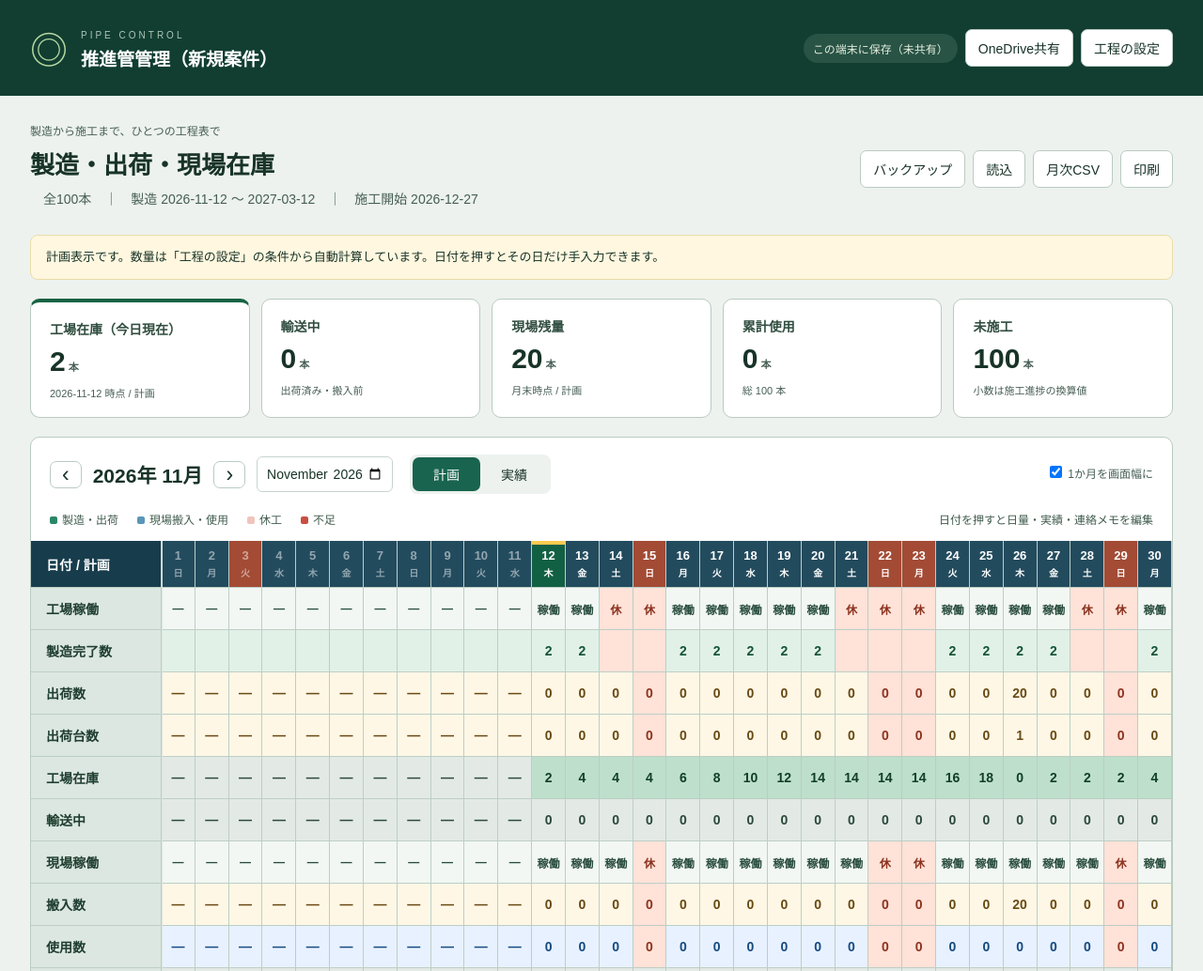
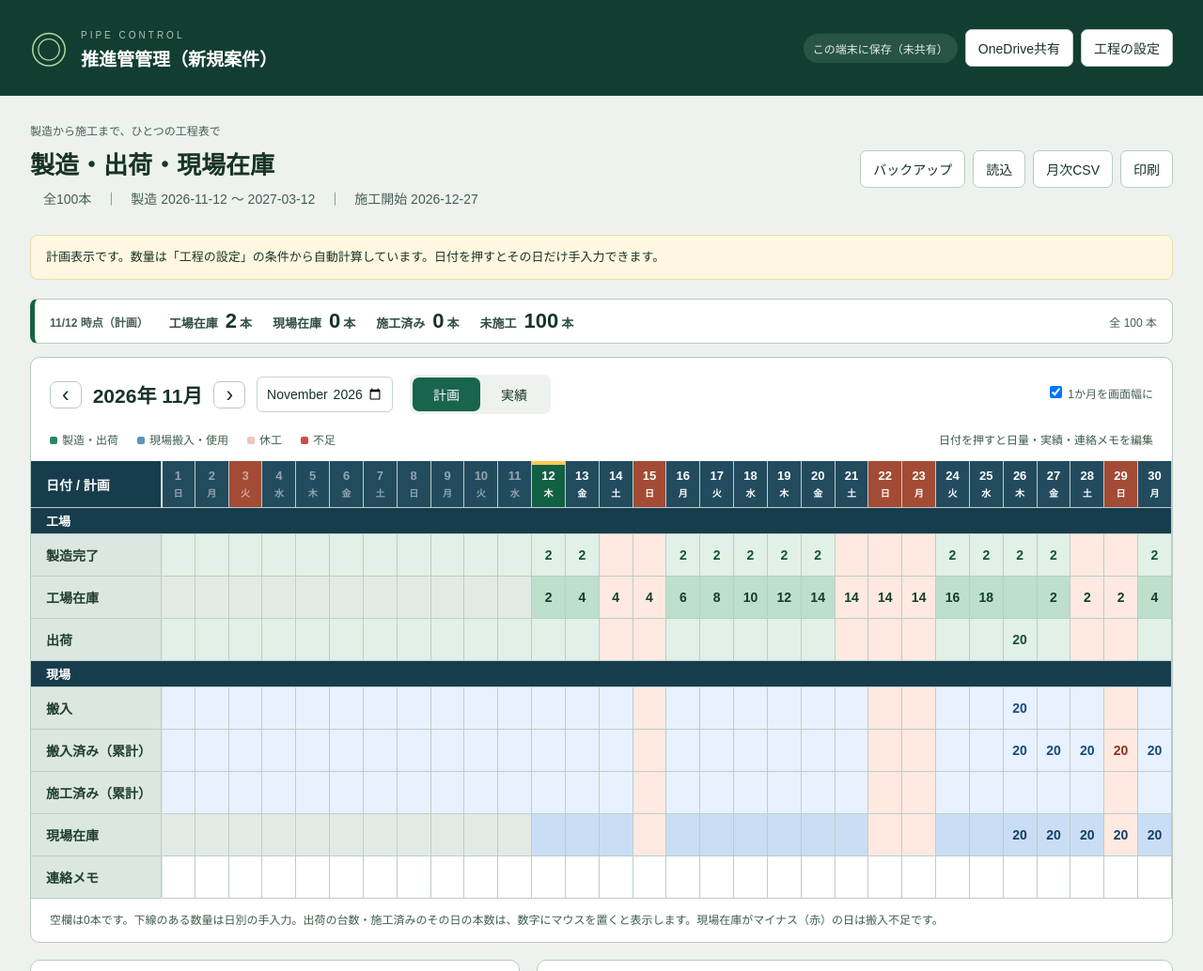
Before and after one commit to kkodin/suishinkan-zaiko, a plain HTML site: page index.html in a window 1280 px wide. Shown: the top 1034 px of the page at 94% size. Drawn offline with Linux system fonts and the light colour scheme.

Commit message:
表示をシンプルに：本日時点の要約を1行に、表を工場／現場に分割、不要な0を非表示
- 5枚のカードを「本日時点：工場在庫・現場在庫・施工済み・未施工」の1行バーに集約（輸送中は1本以上のときだけ表示）
- 表を「工場（製造完了・工場在庫・出荷）」「現場（搬入・搬入済み累計・施工済み累計・現場在庫）」に分割
- 稼働／休の行・出荷台数・輸送中・使用数の行を削除（台数とその日の施工本数はマウスを置くと表示）
- 出荷・搬入・製造などの0を空欄にし、現場在庫の0は施工期間中の稼働日だけ表示

Co-Authored-By: Claude Opus 5.5 <noreply@anthropic.com>
Claude-Session: https://claude.ai/code/session_01YGKaBDBjAZi5gmQd61NHfK

```diff
--- a/app.js
+++ b/app.js
@@ -28,14 +28,34 @@
  $('initialStockText').textContent='開始前の工場在庫 '+fmt(settings.initialFactory)+'本を加算しています。例：初日の製造2本・出荷0本なら、工場在庫は'+fmt(settings.initialFactory+2)+'本です。製造開始時点の在庫がない場合は0本に修正してください。';
  const today=new Intl.DateTimeFormat('sv-SE',{timeZone:'Asia/Tokyo'}).format(new Date());
  const factoryAsOfToday=rows.findLast(r=>r.date<=today)?.factory??settings.initialFactory;
- if(end){const cards=[['工場在庫（今日現在）',factoryAsOfToday,today+' 時点 / '+modeLabel()],['輸送中',end.transit,'出荷済み・搬入前'],['現場残量',end.site,'月末時点 / '+modeLabel()],['累計使用',end.used,'総 '+fmt(settings.total)+' 本'],['未施工',end.remaining,'小数は施工進捗の換算値']];$('cards').innerHTML=cards.map(([l,v,n])=>'<article class="card '+(v<0?'negative':'')+'"><span class="label">'+l+'</span><strong>'+fmt(v)+'<small> 本</small></strong><small>'+n+'</small></article>').join('');}
+ {const t=rows.findLast(r=>r.date<=today),v=t?{factory:t.factory,transit:t.transit,site:t.site,used:t.used,remaining:t.remaining}:{factory:settings.initialFactory,transit:0,site:settings.initialSite,used:settings.initialUsed,remaining:round2(settings.total-settings.initialUsed)};
+  const items=[['工場在庫',v.factory],...(v.transit>0?[['輸送中',v.transit]]:[]),['現場在庫',v.site],['施工済み',v.used],['未施工',v.remaining]];
+  $('cards').innerHTML='<div class="todayBar"><span class="todayLabel">'+today.slice(5).replace('-','/')+' 時点（'+modeLabel()+'）</span>'+items.map(([l,n])=>'<span class="todayItem'+(n<0?' negative':'')+'">'+l+'<b>'+fmt(n)+'</b>本</span>').join('')+'<span class="todayTotal">全 '+fmt(settings.total)+' 本</span></div>';}
  const year=+month.slice(0,4),mon=+month.slice(5),days=new Date(Date.UTC(year,mon,0)).getUTCDate(),dates=Array.from({length:days},(_,i)=>month+'-'+String(i+1).padStart(2,'0')),map=new Map(shown.map(r=>[r.date,r]));
  let html='<thead><tr><th>日付 / '+modeLabel()+'</th>'+dates.map(d=>{let r=map.get(d),off=r?.offSite||E.holidays[d];return '<th class="'+(off?'off ':'')+(d===today?'today':'')+'" title="'+esc(off||'')+'"><button data-date="'+d+'" '+(!r?'disabled':'')+'>'+Number(d.slice(8))+'<small>'+'日月火水木金土'[E.date(d).getUTCDay()]+'</small></button></th>';}).join('')+'</tr></thead><tbody>';
- const metrics=[['工場稼働','offFactory','calendarStatus'],['製造完了数','production','factory'],['出荷数','shipment','transport'],['出荷台数','trucks','transport'],['工場在庫','factory','balance'],['輸送中','transit','balance'],['現場稼働','offSite','calendarStatus'],['搬入数','arrival','transport'],['使用数','usage','site'],['累計使用','used','balance'],['現場残量','site','balance'],['未施工','remaining','balance'],['連絡メモ','note','note']];
- for(const [label,key,kind] of metrics){html+='<tr class="'+kind+'"><th>'+label+'</th>';for(const d of dates){const r=map.get(d);if(!r){html+='<td>'+(key==='production'?'':'—')+'</td>';continue;}const o=records[d]?.[mode]||{};let value=r[key],text=kind==='calendarStatus'?(value?'休':'稼働'):key==='note'?(value||''):fmt(value);if(mode==='actual'&&['production','shipment','arrival','usage','trucks'].includes(key)&&!r.recorded)text='—';if(key==='production'&&(value===0||(mode==='actual'&&!r.recorded)))text='';const warning=['factory','transit','site','remaining'].includes(key)&&value<0;const off=kind==='factory'?r.offFactory:kind==='transport'?r.offTransport:kind==='site'?r.offSite:kind==='calendarStatus'?value:'';const title=key==='factory'?'開始前 '+fmt(settings.initialFactory)+' ＋ 累計製造 '+fmt(r.manufactured)+' − 累計出荷 '+fmt(r.shipped)+' ＝ '+fmt(r.factory)+'本':key==='usage'?r.types.map(t=>t.name+' '+fmt(t.n)+'本').join(' / '):key==='note'?r.note:kind==='calendarStatus'?value||'稼働日':off||'';
- html+='<td class="'+key+' '+(warning?'bad ':'')+(off?'off ':'')+(Object.hasOwn(o,key)?'override':'')+'" title="'+esc(title)+'">'+esc(text)+'</td>'; }html+='</tr>';}
+ const metrics=[['工場','','section'],['製造完了','production','factory'],['工場在庫','factory','balance'],['出荷','shipment','factory'],['現場','','section'],['搬入','arrival','site'],['搬入済み（累計）','arrived','site'],['施工済み（累計）','used','site'],['現場在庫','site','balance'],['連絡メモ','note','note']];
+ const siteSec=new Set(['arrival','arrived','used','site']),doneDay=rows.find(r=>r.used>=settings.total-1e-9)?.date||'9999';
+ for(const [label,key,kind] of metrics){
+  if(kind==='section'){html+='<tr class="sectionRow"><th colspan="'+(dates.length+1)+'">'+label+'</th></tr>';continue;}
+  html+='<tr class="'+kind+'"><th>'+label+'</th>';
+  for(const d of dates){const r=map.get(d);if(!r){html+='<td></td>';continue;}
+   const o=records[d]?.[mode]||{},value=r[key],noActual=mode==='actual'&&!r.recorded;let text;
+   if(key==='note')text=value||'';
+   else if(['production','shipment','arrival'].includes(key))text=(value===0||noActual)?'':fmt(value);
+   else if(key==='arrived'||key==='used')text=value===0?'':fmt(value);
+   else if(key==='factory')text=value===0?'':fmt(value);
+   else if(key==='site')text=(value===0&&!(d>=settings.siteStart&&d<=doneDay&&!r.offSite))?'':fmt(value);
+   else text=fmt(value);
+   const warning=['factory','site'].includes(key)&&value<0;
+   const off=siteSec.has(key)?r.offSite:key==='note'?'':r.offFactory;
+   const title=key==='factory'?'開始前 '+fmt(settings.initialFactory)+' ＋ 累計製造 '+fmt(r.manufactured)+' − 累計出荷 '+fmt(r.shipped)+' ＝ '+fmt(r.factory)+'本'
+    :key==='shipment'?(r.shipment?r.trucks+'台'+(r.transit>0?'／輸送中 '+fmt(r.transit)+'本':''):'')
+    :key==='used'?(r.usage?'この日の施工 '+fmt(r.usage)+'本（'+r.types.map(t=>t.name+' '+fmt(t.n)+'本').join(' / ')+'）':'')
+    :key==='note'?r.note:(off||'');
+   html+='<td class="'+key+' '+(warning?'bad ':'')+(off?'off ':'')+(Object.hasOwn(o,key)?'override':'')+'" title="'+esc(title)+'">'+esc(text)+'</td>';}
+  html+='</tr>';}
  $('calendar').innerHTML=html+'</tbody>';$('calendar').querySelectorAll('[data-date]').forEach(b=>b.onclick=()=>openDay(b.dataset.date));
- const missing=shown.filter(r=>!r.recorded).length;$('monthNote').textContent=mode==='plan'?'下線のある数量は日別の手入力です。出荷台数は数量÷積載本数の切上げ。現場在庫がマイナスの日は搬入不足です。':'この月の実績未入力：'+missing+'日。実績ゼロの日も0を入力して保存してください。';
+ const missing=shown.filter(r=>!r.recorded).length;$('monthNote').textContent=mode==='plan'?'空欄は0本です。下線のある数量は日別の手入力。出荷の台数・施工済みのその日の本数は、数字にマウスを置くと表示します。現場在庫がマイナス（赤）の日は搬入不足です。':'この月の実績未入力：'+missing+'日。実績ゼロの日も0を入力して保存してください。';
  $('rulesPreview').innerHTML=settings.rules.map(r=>'<div class="rulePill">'+r.from+'〜'+r.to+'本目　<strong>'+fmt(r.rate)+'本／日</strong></div>').join('');let complete=rows.find(r=>r.used>=settings.total);$('completion').textContent=modeLabel()+'の施工完了：'+(complete?complete.date:'表示期間内に完了しません');
  let alerts=[];if(conflictText)alerts.push({warn:true,text:conflictText});if(firstShort)alerts.push({warn:true,text:firstShort.date+' から現場残量が不足します（初日 '+fmt(firstShort.site)+'本）'});let others=rows.filter(r=>r.errors.some(e=>e!=='現場在庫不足'));if(others.length)alerts.push({warn:true,text:others[0].date+'：'+others[0].errors.join('、')+'（該当 '+others.length+'日）'});if(!connected)alerts.push({text:'共有未接続です。この端末での入力は業者の画面には反映されません。'});for(const r of shown.filter(r=>r.note).slice(-4))alerts.push({text:r.date+'　'+r.note});if(!alerts.length)alerts.push({text:'数量の不整合・連絡メモはありません。'});renderProposals();$('alerts').innerHTML=alerts.map(a=>'<div class="alert '+(a.warn?'warning':'')+'">'+esc(a.text)+'</div>').join('');
  }
@@ -52,6 +72,7 @@
   box.querySelectorAll('[data-proposal]').forEach(b=>b.onclick=async()=>{const o=p.options[+b.dataset.proposal];if(!confirm('この案を工程の設定に反映します。\n'+b.parentElement.innerText.replace('この案を適用','').trim()+'\n\n元に戻す場合は「工程の設定」から変更してください。'))return;const next=E.applyProposal(settings,o);const err=E.validate(next);if(err.length){toast(err.join('／'));return;}try{await save('settings',next);}catch(e){toast(e.message);}});
  }
  $('resetInitialFactoryBtn').onclick=async()=>{if(busy)return;try{await save('settings',{...structuredClone(settings),initialFactory:0});}catch(err){toast(err.message);}};
+ function round2(x){return Math.round(x*100)/100;}
  function modeLabel(){return mode==='plan'?'計画':'実績';}
  function openDay(d){daySelected=d;const r=rows.find(x=>x.date===d),v=records[d]||{};$('dayTitle').textContent=d+' の'+modeLabel();$('dayHelp').textContent=mode==='plan'?'空欄は自動計算。0はその日の作業なしです。休工日にも手入力で計画を指定できます。':'その日の実績を入力してください。空欄項目は実績0本として記録します。';const items=[['production','製造数（本）',1],['shipment','出荷数（本）',1],['arrival','搬入数（本）',1],['usage','使用数（本）',.01]];$('dayFields').innerHTML=items.map(([key,label,step])=>'<label>'+label+'<input type="number" min="0" max="100000" step="'+step+'" name="'+key+'" value="'+esc(v[mode]?.[key]??'')+'" placeholder="'+(mode==='plan'?'自動：'+fmt(r[key]):'未入力')+'"></label>').join('');$('dayForm').elements.note.value=v.note||'';$('dayWarning').hidden=!r.errors.length;$('dayWarning').textContent=r.errors.join('、');$('dayDialog').showModal();}
  $('dayForm').onsubmit=async event=>{event.preventDefault();let value=structuredClone(records[daySelected]||{}),data={},form=event.target;for(const k of ['production','shipment','arrival','usage']){const raw=form.elements[k].value;if(raw!==''||mode==='actual')data[k]=raw===''?0:Number(raw);}value[mode]=data;value.note=form.elements.note.value.trim();try{if(await save('day:'+daySelected,value))$('dayDialog').close();}catch(err){toast(err.message);}};
--- a/style.css
+++ b/style.css
@@ -56,3 +56,14 @@
 #settingsForm .headBtns .closeX{border:0;font-size:22px;padding:2px 8px}
 
 .settingsMsg{margin-top:6px;padding:6px 10px;border-radius:6px;font-size:13px;font-weight:700;background:#ffe3df;color:#9b1c12;border:1px solid #e8a39a}.settingsMsg.ok{background:#e3f3e8;color:#185e36;border-color:#9fd0ae}
+
+/* 本日時点の要約バーと工場／現場の区分 2026-11-12 */
+.cards{display:block;margin:10px 0 14px}
+.todayBar{display:flex;align-items:center;flex-wrap:wrap;gap:6px 22px;background:#fff;border:1px solid var(--line);border-left:5px solid #176343;border-radius:8px;padding:10px 16px}
+.todayLabel{font-size:12px;color:var(--muted);font-weight:700}
+.todayItem{font-size:13px;color:#314e40;font-weight:700}.todayItem b{font-size:22px;margin:0 3px 0 8px;color:#183328;font-variant-numeric:tabular-nums}
+.todayItem.negative,.todayItem.negative b{color:#b52e2e}
+.todayTotal{margin-left:auto;font-size:12px;color:var(--muted)}
+#calendar tr.sectionRow th{background:#173d4d;color:#fff;font-size:13px;padding:4px 16px;height:auto;text-align:left;position:sticky;left:0}
+#calendar tr.factory td.off,#calendar tr.balance td.off,#calendar tr.site td.off{background:#ffe9e1}
+@media(max-width:800px){.todayTotal{margin-left:0}.todayItem b{font-size:19px}}
```
